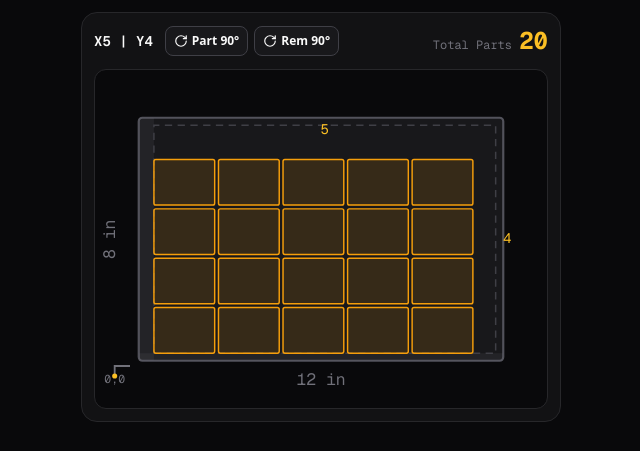
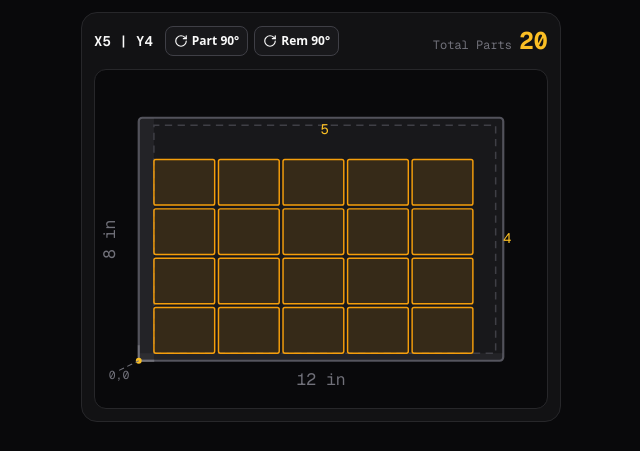
Before and after one commit to TurboFrogLLC/NestCalc, a Next.js app: page / in a window 1280 px wide. Shown: the part 725-1176 px from the top of the page, without its empty margins (319-959 px from the left). Built offline with nearby package versions, Linux system fonts and the light colour scheme.

Commit message:
fix(preview): anchor origin marker at rem corner, label outside
Keep the L-bracket and accent dot at (0, remH) so the coordinate
reference matches the sheet origin; move only the 0,0 label into the
viewBox padding with a dashed leader line.

```diff
--- a/src/components/NestGrid.tsx
+++ b/src/components/NestGrid.tsx
@@ -56,6 +56,9 @@ export function NestGrid({
   const pad = maxDim * 0.12;
   const labelSize = maxDim * 0.045;
   const stroke = maxDim * 0.006;
+  const originMark = maxDim * 0.04;
+  const originLabelX = -pad * 0.45;
+  const originLabelY = remH + pad * 0.42;
 
   return (
     <div
@@ -127,21 +130,30 @@ export function NestGrid({
 
         <g>
           <path
-            d={`M ${-pad * 0.55} ${remH + pad * 0.35} L ${-pad * 0.55} ${remH + pad * 0.12} L ${-pad * 0.22} ${remH + pad * 0.12}`}
+            d={`M 0 ${remH} L ${originMark} ${remH} M 0 ${remH} L 0 ${remH - originMark}`}
             fill="none"
             stroke="var(--origin-stroke)"
             strokeWidth={maxDim * 0.005}
             strokeLinecap="square"
           />
           <circle
-            cx={-pad * 0.55}
-            cy={remH + pad * 0.35}
-            r={maxDim * 0.007}
+            cx={0}
+            cy={remH}
+            r={maxDim * 0.008}
             fill="var(--accent)"
           />
+          <line
+            x1={originLabelX}
+            y1={remH + pad * 0.22}
+            x2={0}
+            y2={remH}
+            stroke="var(--origin-stroke)"
+            strokeWidth={maxDim * 0.003}
+            strokeDasharray={`${maxDim * 0.015} ${maxDim * 0.01}`}
+          />
           <text
-            x={-pad * 0.55}
-            y={remH + pad * 0.52}
+            x={originLabelX}
+            y={originLabelY}
             textAnchor="middle"
             fill="var(--origin-stroke)"
             fontSize={labelSize * 0.7}
```
